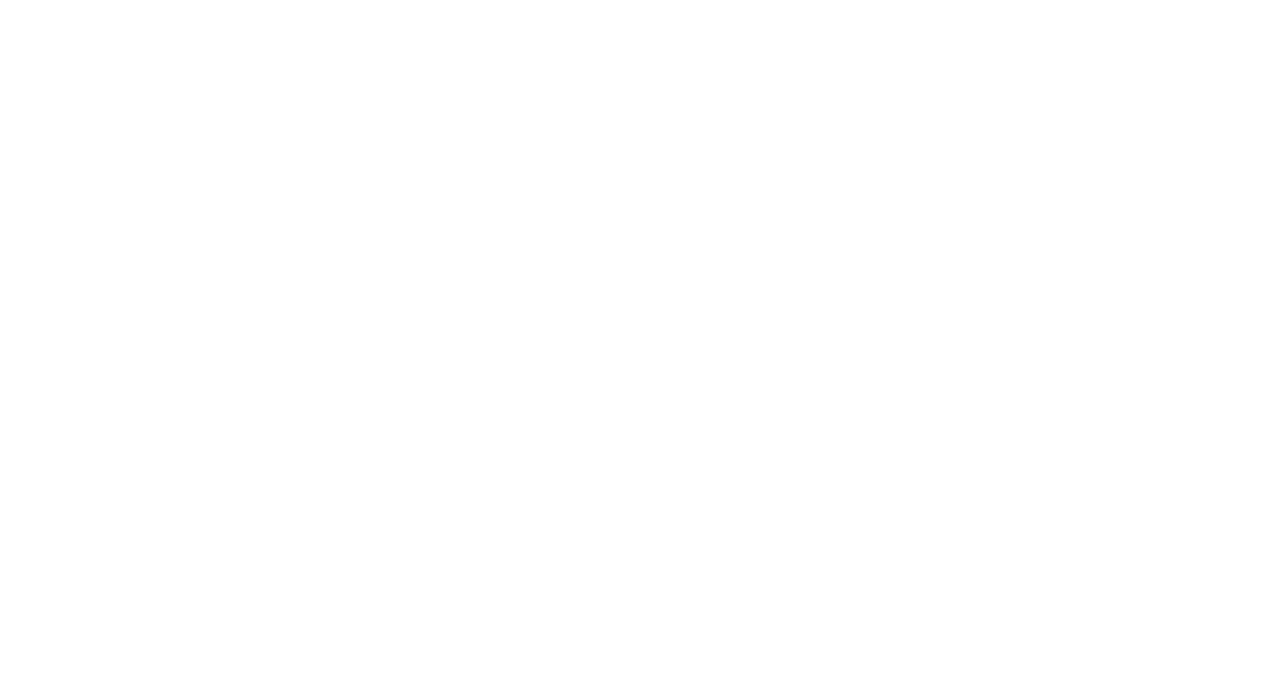
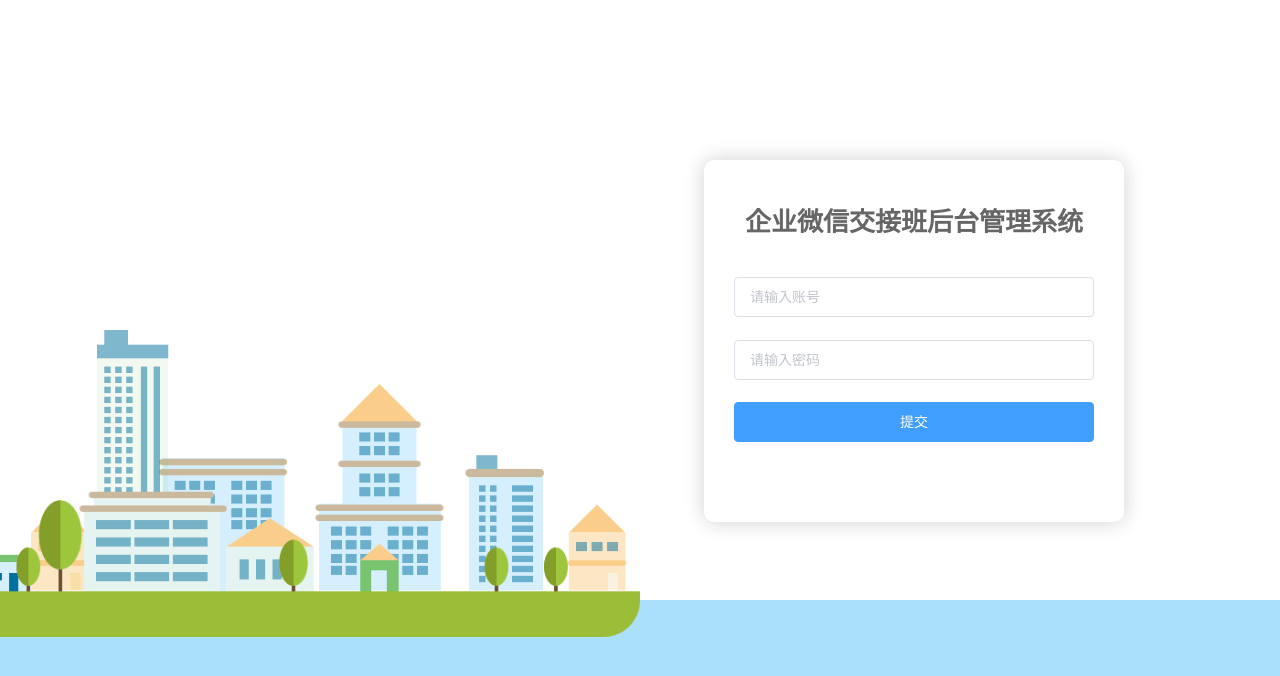
Before and after one commit to bhf392262284/vue-wx-admin, a Vue app: page / in a window 1280 px wide. Shown: the top 676 px of the page. Built offline with nearby package versions, Linux system fonts and the light colour scheme.

Commit message:
登录界面

```diff
--- a/src/pages/login/index.vue
+++ b/src/pages/login/index.vue
@@ -1,14 +1,102 @@
 <template>
-  <div>登录页</div>
+  <div class="login">
+    <div class="banner">
+      <img src="../../images/log.png" alt />
+    </div>
+    <div class="fonter"></div>
+    <form class="log_nav">
+      <h3>企业微信交接班后台管理系统</h3>
+      <el-form :model="ruleForm" :rules="rules">
+        <el-form-item prop="name">
+          <el-input v-model="ruleForm.name" placeholder="请输入账号"></el-input>
+        </el-form-item>
+            <el-form-item prop="region">
+          <el-input v-model="ruleForm.pasword" placeholder="请输入密码"></el-input>
+        </el-form-item>
+        <el-button type="primary">提交</el-button>
+      </el-form>
+    </form>
+  </div>
 </template>
 
 <script>
 export default {
   name: "login",
   data() {
-    return {};
+    return {
+      ruleForm: {
+        name: '',
+        pasword:''
+      },
+      rules: {
+        name: [{ required: true, message: "请输入用户名！", trigger: "blur" }],
+        region: [{ min: 3, max: 5, message: '长度在 3 到 5 个字符', trigger: 'blur' } ],
+      }
+    };
   }
 };
 </script>
 
-<style scoped></style>
+<style scoped>
+.login {
+    min-height: 100%;
+    width: 100%;
+    background-color: #f1faff;
+    overflow: hidden
+}
+.banner {
+  width: 50%;
+  height: auto;
+  position: absolute;
+  left: 0;
+  bottom: 20%;
+  z-index: 10;
+}
+.banner img {
+  width: 100%;
+  height: 100%;
+}
+.log_nav {
+  width: 420px;
+  padding: 50px 30px;
+  box-shadow: 0 0 20px rgba(26, 26, 26, 0.2);
+  background: #fff;
+  border-radius: 10px;
+  position: absolute;
+  left: 55%;
+  top: 20%;
+  box-sizing: border-box;
+}
+.log_nav h3 {
+  font-size: 26px;
+  margin: 0 0 40px 0;
+  text-align: center;
+  color: #666;
+  font-weight: 700;
+}
+/* .el-form-item {
+  border: 1px solid hsla(0, 0%, 100%, 0.1);
+  border-bottom: 1px solid #09f;
+  color: #454545;
+} */
+.el-button {
+  width: 100%;
+  margin-bottom: 30px;
+}
+.el-input {
+  border: 0px;
+  outline: none;
+}
+.fonter {
+  height: 25%;
+  background-color: #abe0fd;
+  width: 100%;
+  position: absolute;
+  bottom: 0;
+}
+.el-input__inner ::placeholder {
+  border:none;
+  font-size: 12px;
+  color: black;
+}
+</style>
--- a/src/router/index.js
+++ b/src/router/index.js
@@ -7,7 +7,7 @@
 export default new Router({
   routes: [
     {
-      path: "/login",
+      path: "/",
       name: "login",
       component: Login
     }
```
Also changed, not shown: src/images/log.png (added).
